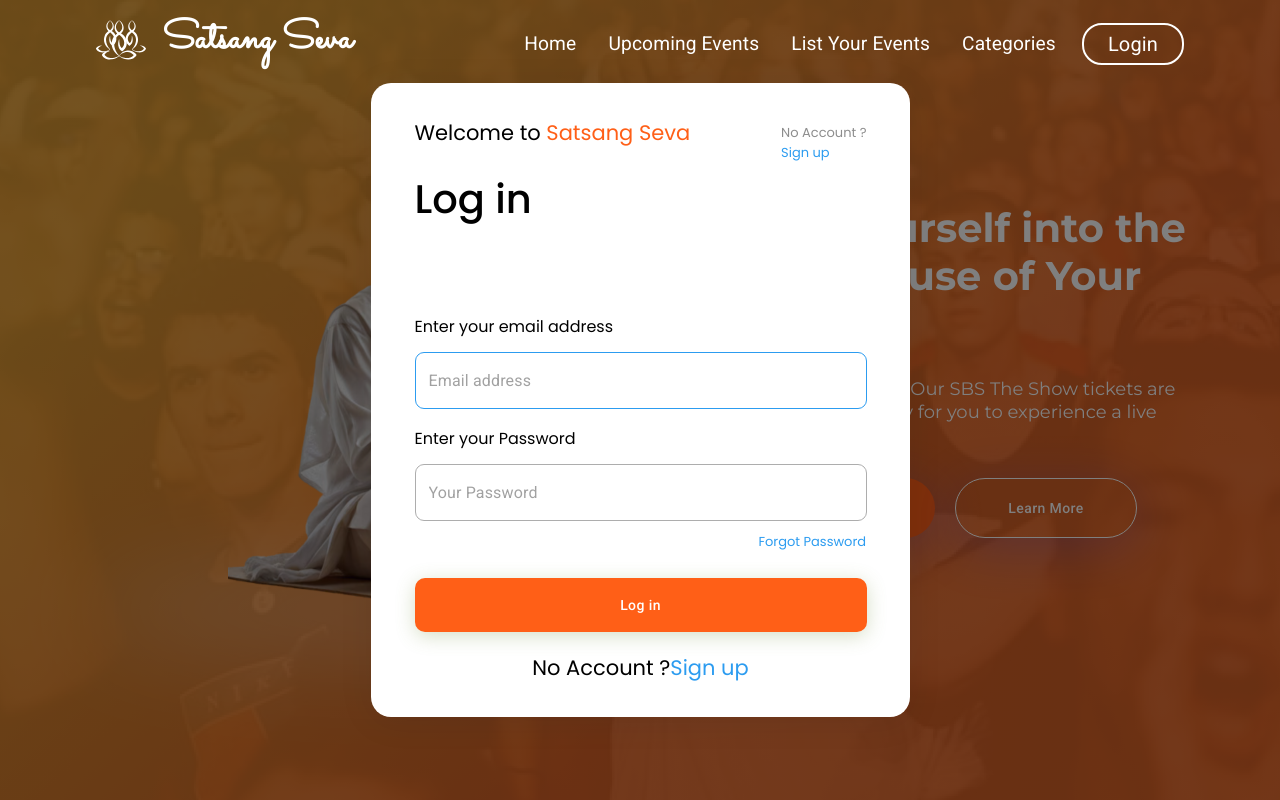
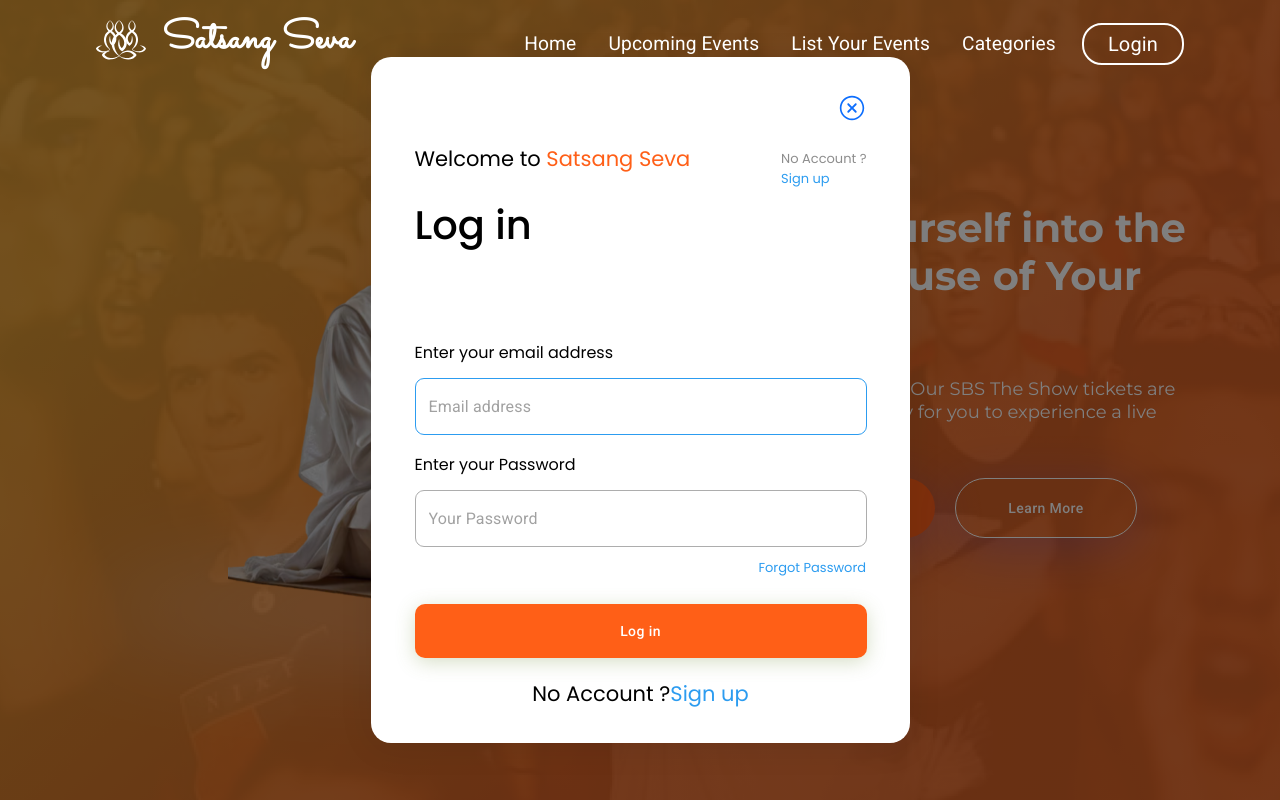
Before and after one commit to CsDeveloperLead/SatsangSeva_Frontend, a React (Create React App) app: page /login in a window 1280 px wide. Built offline with nearby package versions, Linux system fonts and the light colour scheme; no server answers.

Commit message:
close modal added

```diff
--- a/package.json
+++ b/package.json
@@ -30,6 +30,7 @@
     "react-bootstrap": "^2.10.4",
     "react-dom": "^18.3.1",
     "react-dropzone": "^14.2.3",
+    "react-icons": "^5.3.0",
     "react-router-dom": "^6.2.1",
     "react-router-hash-link": "^2.4.3",
     "react-scripts": "^5.0.1",
--- a/src/pages/LogIn.js
+++ b/src/pages/LogIn.js
@@ -1,4 +1,5 @@
 import { useCallback, useEffect, useState } from "react";
+import { Link } from "react-router-dom";
 import axios from 'axios';
 import {
   Button,
@@ -13,6 +14,7 @@
 import { GoogleLogin } from "@react-oauth/google";
 import { jwtDecode } from "jwt-decode";
 import { Modal, Button as Btn } from "react-bootstrap";
+import { IoIosCloseCircleOutline } from "react-icons/io";
 
 const LogIn = () => {
   const url = process.env.REACT_APP_BACKEND;
@@ -203,11 +205,20 @@
 
           </Modal>
           <div className="w-[539px] shadow-[0px_4px_35px_rgba(0,_0,_0,_0.08)] rounded-xl bg-white flex flex-col items-center justify-center pt-[34px] pb-[34px] pr-[43px] pl-11 box-border gap-[20px] max-w-full z-[6] mq750:gap-[19px] mq750:pb-[34px] mq750:pr-[21px] mq750:pl-[22px] mq750:box-border">
+          <div className="w-full flex justify-end">
+                    <Link to="/"><IoIosCloseCircleOutline size={30} /></Link>
+                    </div>
             <div className="w-[539px] h-[634px] relative shadow-[0px_4px_35px_rgba(0,_0,_0,_0.08)] rounded-xl bg-white hidden max-w-full" />
+
             <div className="self-stretch flex flex-col items-start justify-start gap-[22px]">
+
               <div className="self-stretch flex flex-col items-center justify-center gap-[15px]">
+
                 <div className="self-stretch flex flex-row items-start justify-between gap-[20px] mq450:flex-wrap">
+
                   <div className="flex flex-col items-start justify-start gap-[11px]">
+
+
                     <div className="relative z-[7] mq450:text-[17px]">
                       <span>{`Welcome to `}</span>
                       <span className="text-orangered">Satsang Seva</span>
```
Also changed, not shown: 1 other file (tests, documents, lock files or other folders).
